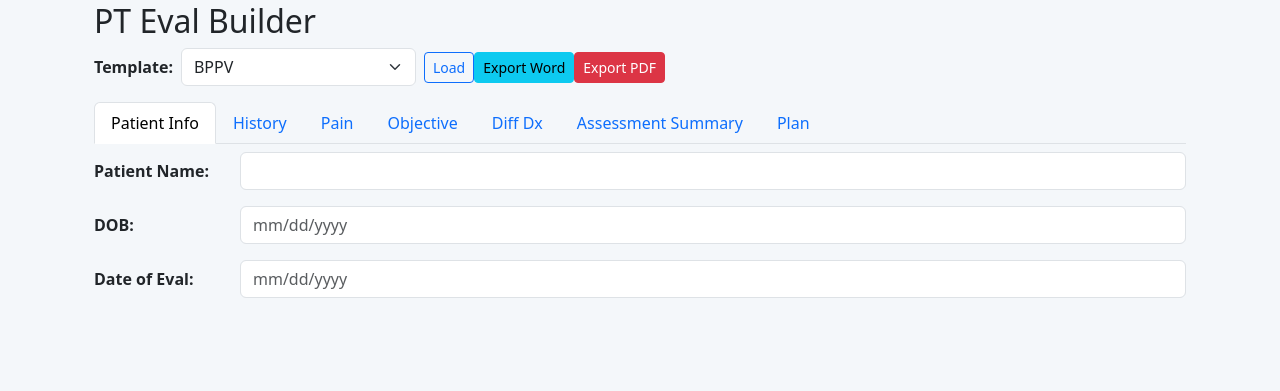
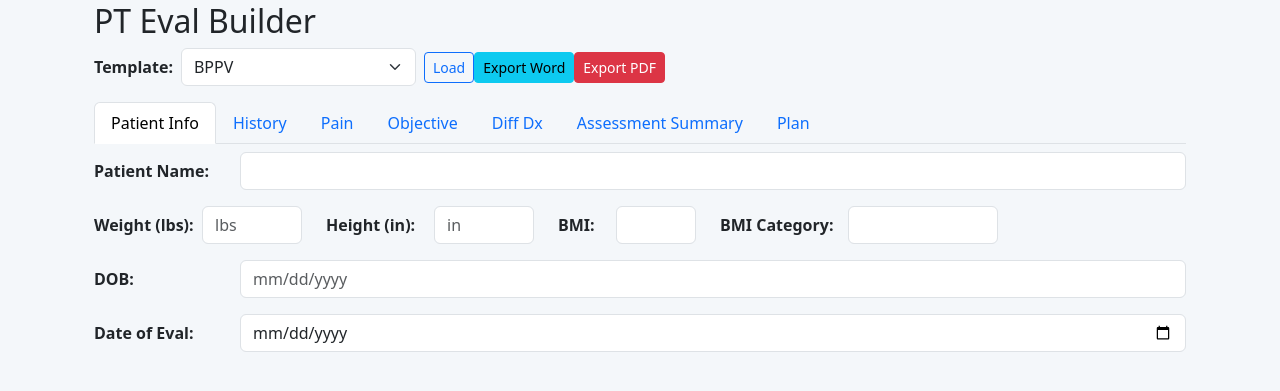
Before and after one commit to KLcoding01/PT-Builder, a Flask app: page /dashboard in a window 1280 px wide. Shown: the part 169-560 px from the top of the page. Run offline with Flask 3, Linux system fonts and the light colour scheme; a user stored in the database is signed in.

Commit message:
Initial commit

```diff
--- a/templates/dashboard.html
+++ b/templates/dashboard.html
@@ -43,7 +43,19 @@
               <label for="pt_patient_name" class="me-3 mb-0" style="min-width: 130px;"><strong>Patient Name:</strong></label>
               <input type="text" class="form-control" name="patient_name" id="pt_patient_name">
             </div>
+            <div class="d-flex align-items-center mb-3">
+              <label for="weight" class="me-2 mb-0" style="min-width: 100px;"><strong>Weight (lbs):</strong></label>
+              <input type="number" class="form-control me-4" id="weight" name="weight" placeholder="lbs" style="max-width: 100px;">
 
+              <label for="height" class="me-2 mb-0" style="min-width: 100px;"><strong>Height (in):</strong></label>
+              <input type="number" class="form-control me-4" id="height" name="height" placeholder="in" style="max-width: 100px;">
+
+              <label for="bmi" class="me-2 mb-0" style="min-width: 50px;"><strong>BMI:</strong></label>
+              <input type="text" class="form-control me-4" id="bmi" name="bmi" readonly style="max-width: 80px;">
+
+              <label for="bmi_category" class="me-2 mb-0" style="min-width: 120px;"><strong>BMI Category:</strong></label>
+              <input type="text" class="form-control" id="bmi_category" name="bmi_category" readonly style="max-width: 150px;">
+            </div>
             <div class="d-flex align-items-center mb-3">
               <label for="pt_dob" class="me-3 mb-0" style="min-width: 130px;"><strong>DOB:</strong></label>
               <input type="text" class="form-control" name="dob" id="pt_dob" placeholder="mm/dd/yyyy">
@@ -51,7 +63,7 @@
 
             <div class="d-flex align-items-center mb-3">
               <label for="eval_date" class="me-3 mb-0" style="min-width: 130px;"><strong>Date of Eval:</strong></label>
-              <input type="text" class="form-control" name="eval_date" id="eval_date" placeholder="mm/dd/yyyy">
+              <input type="date" class="form-control" name="eval_date" id="eval_date">
             </div>
           </div>
           <!-- HISTORY TAB -->
@@ -474,4 +486,36 @@
       .catch(() => otSetStatus('Error exporting PDF!', 'red'));
   };
 </script>
+
+<script>
+
+// ===== BMI =====
+  function calculateBMI() {
+    const weight = parseFloat(document.getElementById("weight").value);
+    const heightIn = parseFloat(document.getElementById("height").value);
+    const bmiField = document.getElementById("bmi");
+    const categoryField = document.getElementById("bmi_category");
+
+    if (!isNaN(weight) && !isNaN(heightIn) && heightIn > 0) {
+      const bmi = (weight / (heightIn * heightIn)) * 703;
+      const roundedBMI = bmi.toFixed(1);
+      bmiField.value = roundedBMI;
+
+      let category = '';
+      if (bmi < 18.5) category = "Underweight";
+      else if (bmi < 24.9) category = "Normal";
+      else if (bmi < 29.9) category = "Overweight";
+      else category = "Obese";
+
+      categoryField.value = category;
+    } else {
+      bmiField.value = '';
+      categoryField.value = '';
+    }
+  }
+
+  document.getElementById("weight").addEventListener("input", calculateBMI);
+  document.getElementById("height").addEventListener("input", calculateBMI);
+</script>
+
 {% endblock %}
```
Also changed, not shown: app.py (line endings or trailing spaces).
